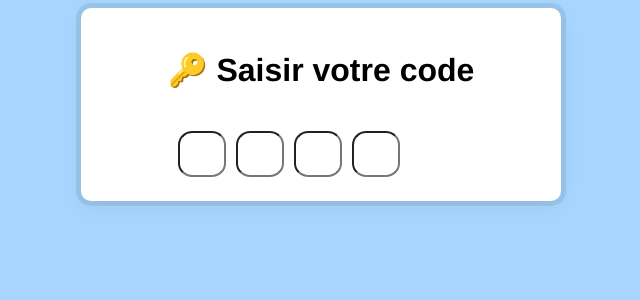
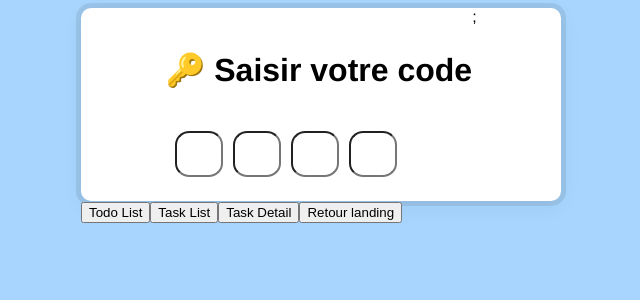
Before and after one commit to MaxenceAll/first_app, a React (Create React App) app: page / in a window 1280 px wide. Shown: the top 300 px of the page, without its empty margins (319-959 px from the left). Built offline with nearby package versions, Linux system fonts and the light colour scheme; a web font is replaced by a local one.

Commit message:
multiscreens

```diff
--- a/src/App.js
+++ b/src/App.js
@@ -1,13 +1,43 @@
 // import "bootstrap/dist/css/bootstrap.min.css";
 // import "bootstrap/dist/js/bootstrap.bundle.js";
 import './App.css';
-import LandingScreen from './screens/LandingScreen';
+import LandingScreen from './screens/LandingScreen/LandingScreen';
+import TaskDetailScreen from './screens/TaskDetailScreen/TaskDetailScreen';
+import TaskListScreen from './screens/TaskListScreen/TaskListScreen';
+import TodoListScreen from './screens/TodoListScreen/TodoListScreen';
 
-function App() {
+import { useState } from 'react';
+import TestComponent from './components/TestComponent';
+
+function App()
+{
+  const [screen, setScreen] = useState("landing");
+
+  const navigate = (e) => {
+    setScreen(e.target.id);
+  }
+
+
   return (
-    <div className="App container">
-      <LandingScreen/>
-    </div>
+    <>
+      <div className="App container">
+        {screen === "landing" && <LandingScreen setScreen={setScreen}/>};
+        {screen === "loginOK" && <TestComponent/>}
+      </div>
+
+        <div className="">
+          <button className="btn" onClick={navigate} id="todolist">Todo List</button>
+          <button className="btn" onClick={navigate} id="tasklist">Task List</button>
+          <button className="btn" onClick={navigate} id="task">Task Detail</button>
+          <button className="btn" onClick={navigate} id="landing">Retour landing</button>
+        </div>
+
+        <div className="">
+          {screen === "todolist" && <TodoListScreen setScreen={setScreen}/>}
+          {screen === "tasklist" && <TaskListScreen setScreen={setScreen}/>}
+          {screen === "task" && <TaskDetailScreen setScreen={setScreen}/>}
+        </div>
+    </>
   );
 }
 
--- a/src/components/PincodeInput/PincodeInput.jsx
+++ b/src/components/PincodeInput/PincodeInput.jsx
@@ -1,8 +1,9 @@
 import "./PincodeInput.css";
 
-function PincodeInput() {
+function PincodeInput( props ) {
   const user = { email: "maxence.allart@gmail.com", pincode: 1234 };
 
+  const { setScreen } = props;
 
   const handleInput = (e) => {
     const value = e.target.value;
@@ -21,7 +22,6 @@ function PincodeInput() {
         const squares = document.querySelectorAll(".square");
         let pin = "";
         squares.forEach((input) => (pin += input.value));
-        console.log(pin);
 
         if (+pin === +user.pincode) {
           squares.forEach((input) => {
@@ -30,12 +30,13 @@ function PincodeInput() {
             input.classList.replace("text-danger", "text-success");
             input.classList.replace("text-dark", "text-success");
           });
+          e.target.type = "password";
+          document.querySelector(".validateIcon").innerHTML = "✅😜";
+          localStorage.setItem('userMail', user.email);
           setTimeout(() => {
-            e.target.type = "password";
+            setScreen("loginOK");
           }, 750);
 
-          document.querySelector(".validateIcon").innerHTML = "✅😜";
-          //TODO Changer de screen ...
         } else {
           squares.forEach((input) => {
             input.classList.replace("border-dark", "border-danger");
--- a/src/components/TestComponent.jsx
+++ b/src/components/TestComponent.jsx
@@ -0,0 +1,23 @@
+import React, { useState, useEffect } from 'react';
+
+function TestComponent() {
+  const [count, setCount] = useState(0);
+
+  // Équivalent à componentDidMount plus componentDidUpdate :
+  useEffect(() => {
+    // Mettre à jour le titre du document en utilisant l'API du navigateur
+    document.title = `Vous avez cliqué ${count} fois`;
+  });
+
+  return (
+    <div>
+      <h1>Bonjour {localStorage.getItem('userMail')}</h1>
+      <p>Vous avez cliqué {count} fois</p>
+      <button onClick={() => setCount(count + 1)}>
+        Cliquez ici
+      </button>
+    </div>
+  );
+}
+
+export default TestComponent;
--- a/src/screens/LandingScreen.jsx
+++ /dev/null
@@ -1,11 +0,0 @@
-
-import PincodeInput from "../components/PincodeInput/PincodeInput";
-
-function LandingScreen() {
-    return (
-    <div className="text-center pt-2">
-        <PincodeInput />
-    </div> );
-}
-
-export default LandingScreen;
--- /dev/null
+++ b/src/screens/LandingScreen/LandingScreen.jsx
@@ -0,0 +1,14 @@
+import PincodeInput from "../../components/PincodeInput/PincodeInput";
+import { useState } from "react";
+
+function LandingScreen(props) {
+
+    const { setScreen } = props;
+
+    return (
+    <div className="text-center pt-2">
+        <PincodeInput  setScreen={setScreen} />
+    </div> );
+}
+
+export default LandingScreen;
--- /dev/null
+++ b/src/screens/TaskDetailScreen/TaskDetailScreen.jsx
@@ -0,0 +1,9 @@
+function TaskDetailScreen()
+{
+    return (
+    <div className="">
+        Ici c'est la page TaskDetailScreen
+    </div> );
+}
+
+export default TaskDetailScreen;
--- /dev/null
+++ b/src/screens/TaskListScreen/TaskListScreen.jsx
@@ -0,0 +1,9 @@
+function TaskListScreen()
+{
+    return (
+    <div className="">
+        Ici c'est la page Tast List
+    </div> );
+}
+
+export default TaskListScreen;
--- /dev/null
+++ b/src/screens/TodoListScreen/TodoListScreen.jsx
@@ -0,0 +1,25 @@
+import { useEffect } from "react";
+
+function TodoListScreen()
+{
+
+    // const getTodos = async() => {
+    //     try{
+    //         // const response = await fetch(`http://localhost:1337/todo`);
+    //         // const json = response.json();
+    //         // console.log(json);
+    //     }
+    //     catch(error){
+    //         console.error(error);
+    //     }
+    // }
+
+    // useEffect(() => getTodos, []);
+
+    return (
+    <div className="">
+        Ici c'est la page Todo List Screen
+    </div> );
+}
+
+export default TodoListScreen;
```
